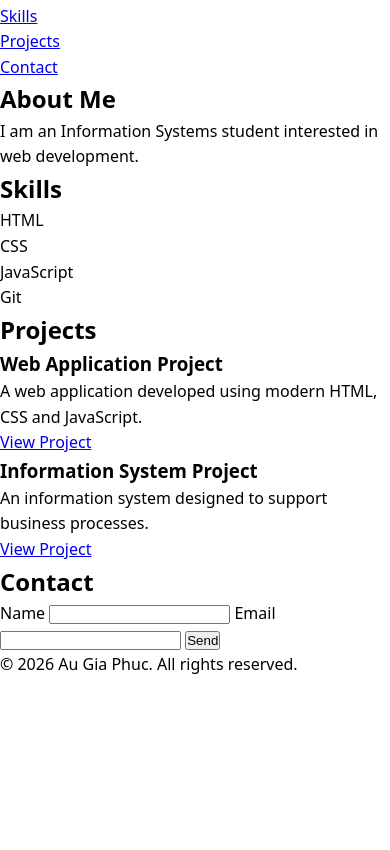
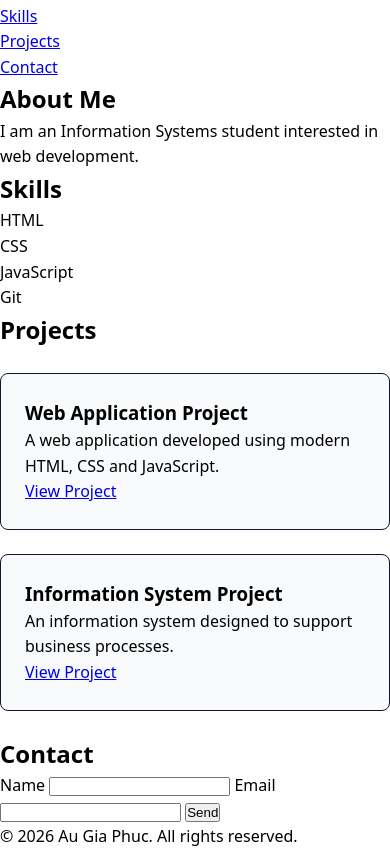
Before and after one commit to Gapu237/uit-web-lab1, a plain HTML site: page index.html in a window 390 px wide. Shown: the part 150-1000 px from the top of the page. Before the commit the page ends 844 px from the top, so only its background shows below. Drawn offline with Linux system fonts and the light colour scheme.

Commit message:
feat(css): build 2D responsive grid layout

```diff
--- a/index.html
+++ b/index.html
@@ -46,21 +46,24 @@
       </ul>
     </section>
 
-    <!-- CODE LÀM TIẾP: Phần Projects dùng thẻ article -->
+    <!-- ĐÃ CẬP NHẬT: Thêm class project-grid và project-card để nhận CSS 2D Layout -->
     <section id="projects">
       <h2>Projects</h2>
 
-      <article>
+      <div class="project-grid">
+        <article class="project-card">
           <h3>Web Application Project</h3>
           <p>A web application developed using modern HTML, CSS and JavaScript.</p>
           <a href="#">View Project</a>
         </article>
 
-      <article>
+        <article class="project-card">
           <h3>Information System Project</h3>
           <p>An information system designed to support business processes.</p>
           <a href="#">View Project</a>
         </article>
+      </div>
+
     </section>
 
     <!-- CODE LÀM TIẾP: Phần Contact với explicit label -->
--- a/style.css
+++ b/style.css
@@ -13,6 +13,7 @@ body {
   font-family: system-ui, -apple-system, sans-serif;
   line-height: 1.6;
 }
+
 :root {
   --bg-primary: #ffffff;
   --text-primary: #0f172a;
@@ -28,3 +29,18 @@ body {
     --card-bg: #1e293b;
   }
 }
+
+/* Thêm phần giao diện Layout Grid ở đây */
+.project-grid {
+  display: grid;
+  grid-template-columns: repeat(auto-fit, minmax(280px, 1fr));
+  gap: 1.5rem;
+  padding: 1.5rem 0;
+}
+
+.project-card {
+  background: var(--card-bg);
+  border: 1px solid var(--text-primary); /* Đổi tạm thành text-primary cho có viền */
+  border-radius: 8px;
+  padding: 1.5rem;
+}
```
Lines whose indentation alone changed are shown as unchanged.
